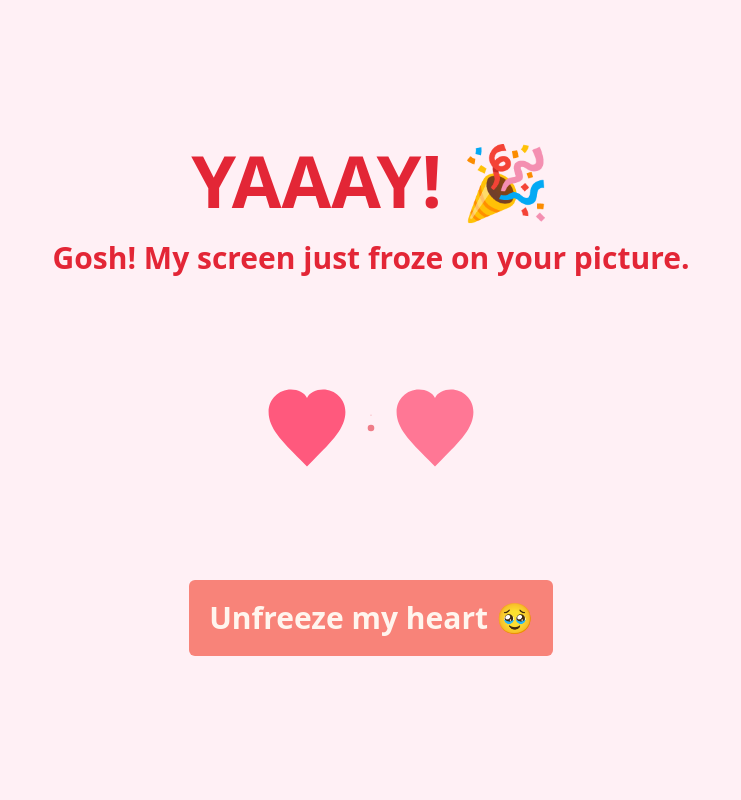
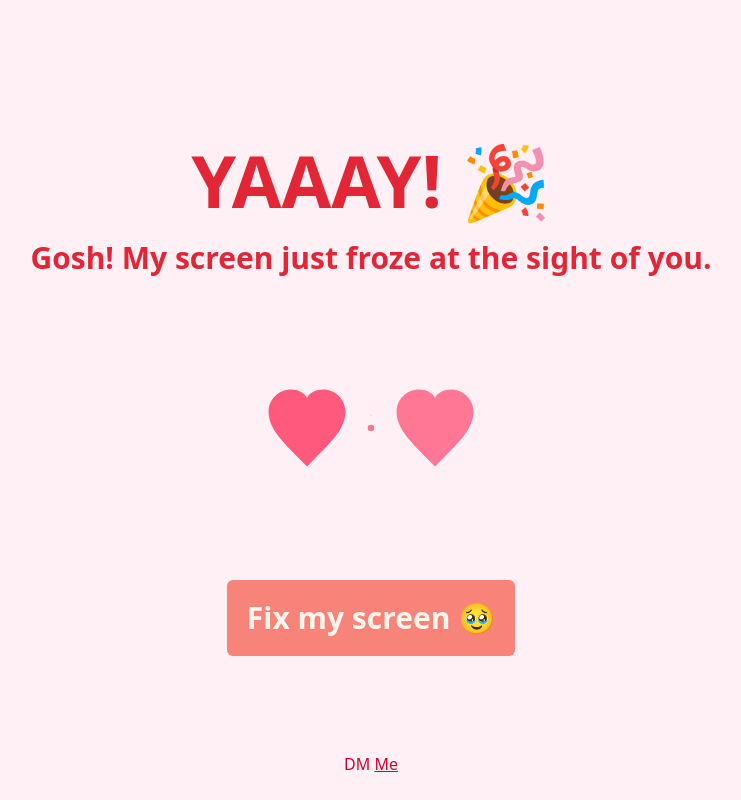
Before and after one commit to Aduwoayooluwa/be-my-val, a React (Vite) app: page / in a window 1280 px wide. Both pictures are taken after a click on the button "YES". Shown: the whole page, without its empty margins (269-1010 px from the left). Built offline with nearby package versions, Linux system fonts and the light colour scheme.

Commit message:
lines changed

```diff
--- a/src/App.tsx
+++ b/src/App.tsx
@@ -100,6 +100,9 @@ export default function App() {
       </AnimatePresence>
 
      {screenDisabled &&  <button disabled={screenDisabled} className={`absolute inset-0 cursor-wait w-full h-full`}></button>}
+
+
+     <p className="text-deep-red font-medium text-center w-full  absolute bottom-6 mx-auto ">DM <a rel="noreferrer" className="underline" target="_blank" href="https://x.com/codingpastor">Me</a></p>
     </div>
   );
 }
--- a/src/lines.tsx
+++ b/src/lines.tsx
@@ -1,6 +1,6 @@
 export const lines = [
     "Call God; I have seen one of his angels here on earth.",
-    "Gosh! My screen just froze on your picture.",
+    "Gosh! My screen just froze at the sight of you.",
 ]
 
 export const getRandomLine = () => {
--- a/src/thank-you.tsx
+++ b/src/thank-you.tsx
@@ -179,17 +179,17 @@ export default function ThankYou({
                     whileTap={{ scale: 1.1 }}
                     onClick={disableScreen}
                     onHoverEnd={() => {
-                        toast("Don't unfreeze, it's better this way 🥹 ")
+                        toast("Don't fix, it's better this way 🥹 ")
                     }}
                     onTouchEnd={() => {
-                      toast("Don't unfreeze, it's better this way 🥹 ")
+                      toast("Don't fix, it's better this way 🥹 ")
                   }}
                     whileHover={{ rotate: [-2, 2, -2, 2, 0] }}
   transition={{ duration: 0.4, repeat: Infinity, repeatDelay: 0.1 }}
 
                     className="bg-light-coral text-creamy-white p-5 rounded-md font-semibold text-3xl"
                 >
-                   {'Unfreeze my heart 🥹'}
+                   {'Fix my screen 🥹'}
                 </motion.button>
             )
         }
```
